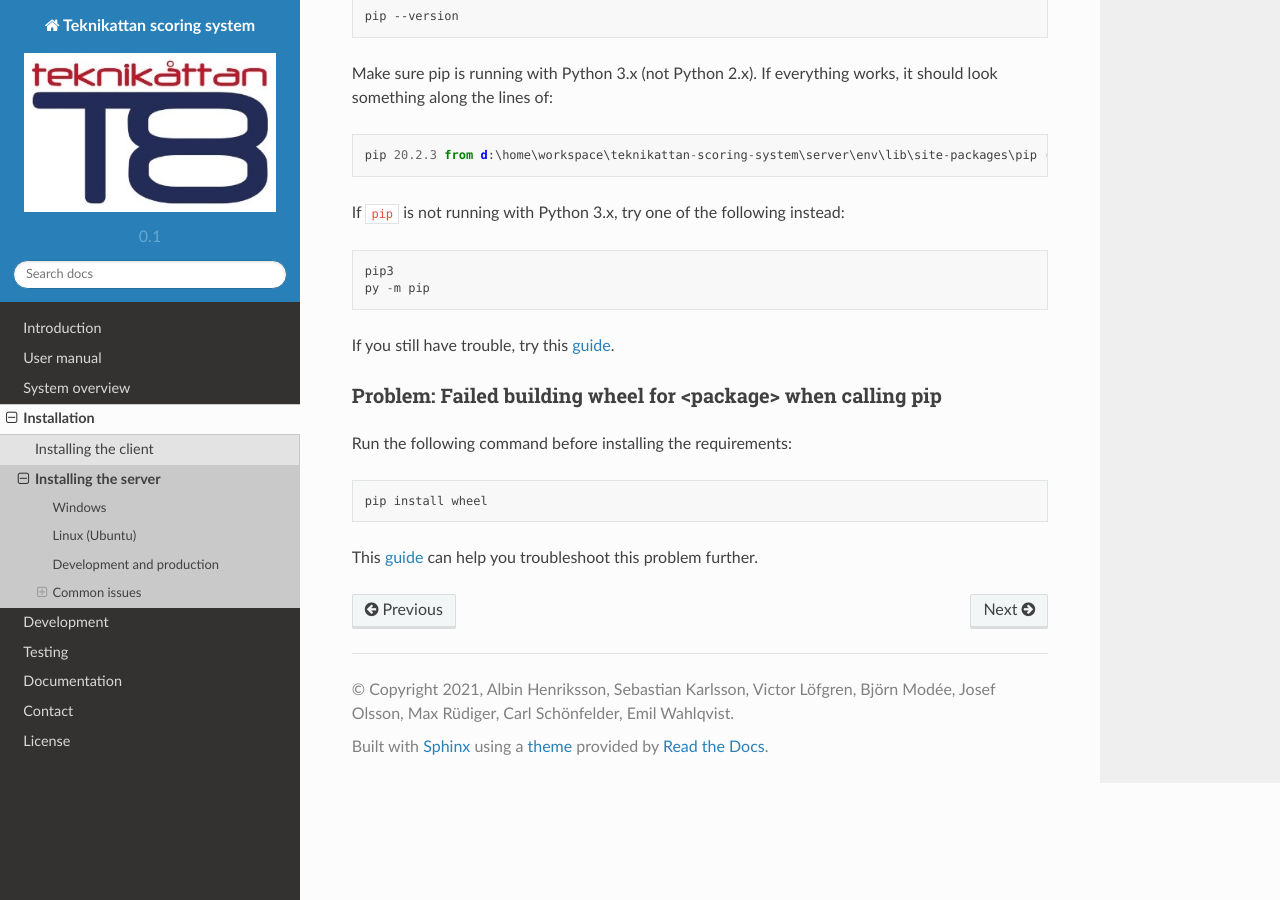
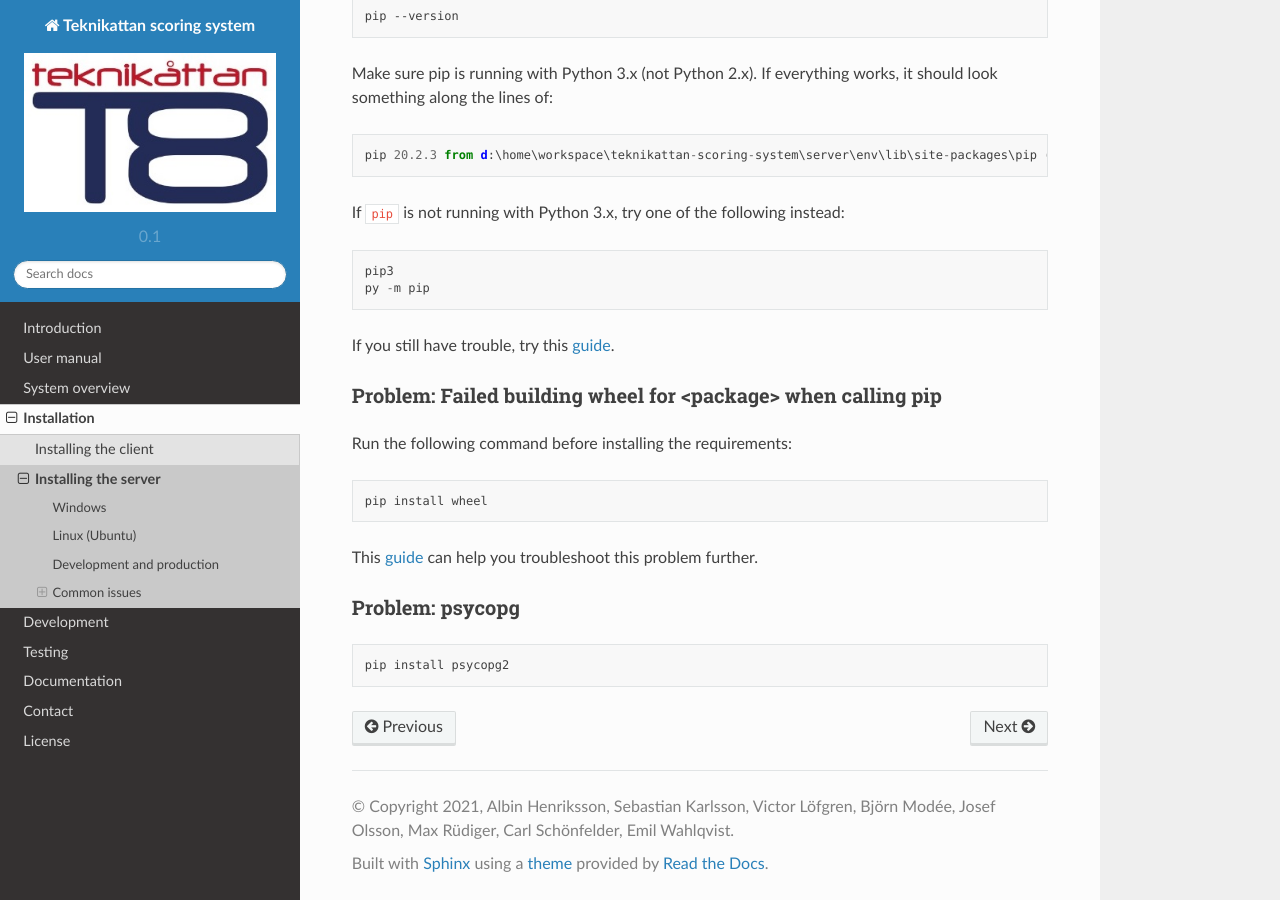
Before and after one commit to bmodee/Teknikattan, a Sphinx documentation site: the page built from docs/source/installation/server.md, in a window 1280 px wide and 900 px high, scrolled down 2665 px. Built offline with Sphinx 7.4.7 and the Read the Docs theme 2.0.0, drawn with Linux system fonts in a browser that asks for light colours.

Commit message:
Add psycopg to documentation

````diff
--- a/docs/source/installation/server.md
+++ b/docs/source/installation/server.md
@@ -149,3 +149,9 @@ pip install wheel
 
 This [guide](https://stackoverflow.com/questions/53204916/what-is-the-meaning-of-failed-building-wheel-for-x-in-pip-install)
 can help you troubleshoot this problem further.
+
+### Problem: psycopg
+
+```
+pip install psycopg2
+```
````
